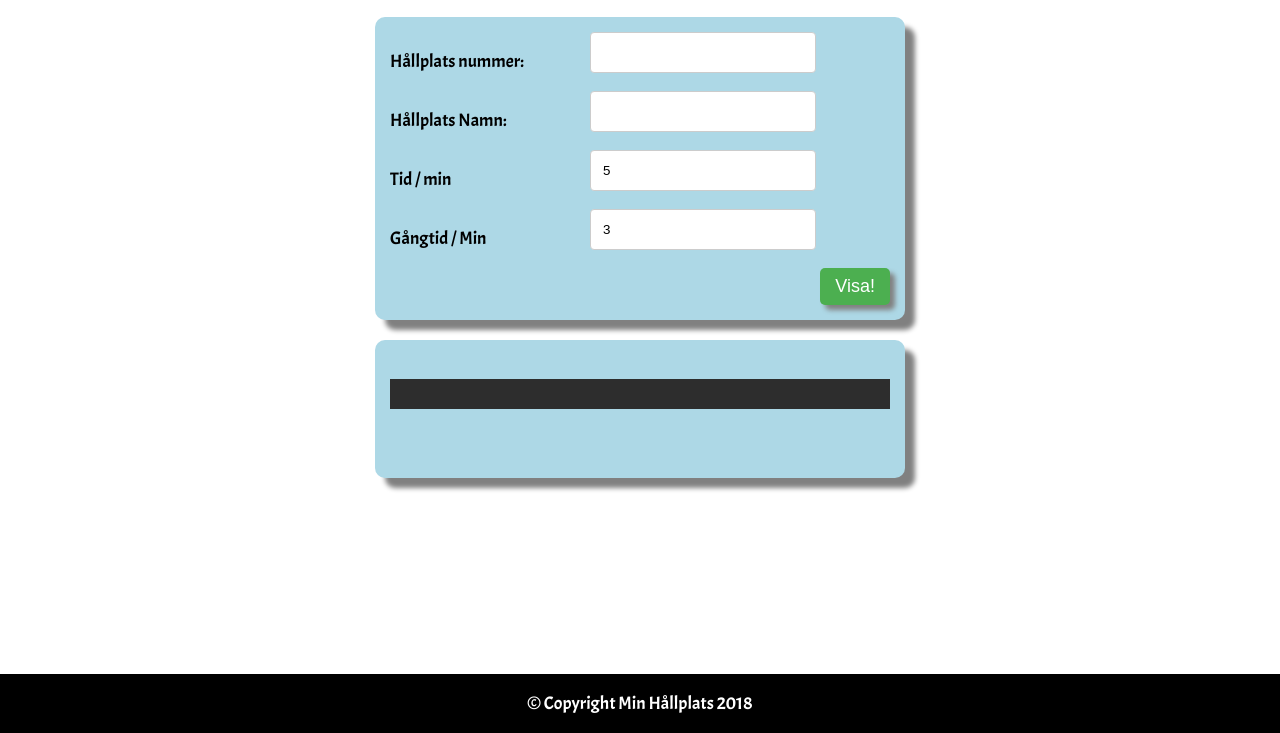
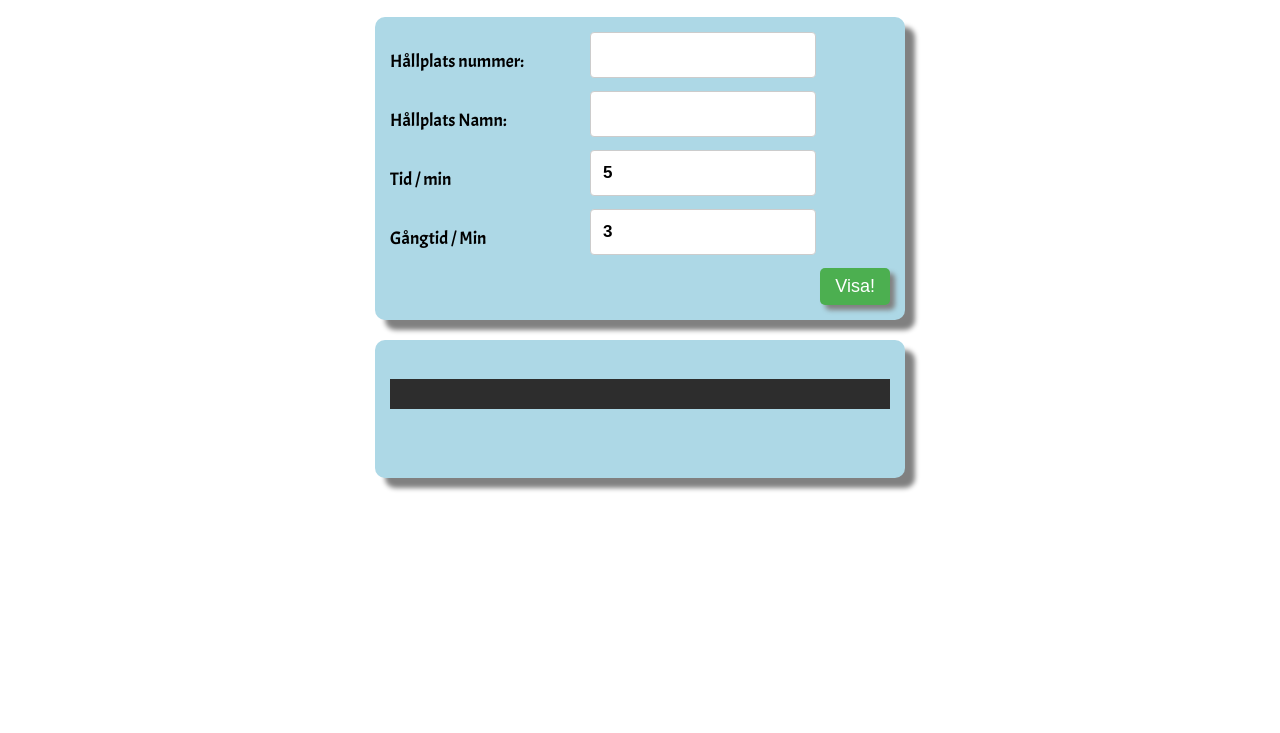
Before and after one commit to sultan012/Min_Hallplats, a plain HTML site: page index.html in a window 1280 px wide. Shown: the part 67-800 px from the top of the page. Drawn offline with Linux system fonts and the light colour scheme.

Commit message:
clean code , add comments

```diff
--- a/index.html
+++ b/index.html
@@ -255,7 +255,7 @@
 
   </script>
 
-<div class="footer">
+<!-- <div class="footer">
     <p> &#169 Copyright Min Hållplats 2018</p>
-</div>
+</div> -->
 </body>
--- a/style.css
+++ b/style.css
@@ -1,10 +1,3 @@
-body {
-   /* background-image: url("sl_logo.png");
-    background-repeat: no-repeat;
-    background-position: right center;
-    margin-right: 200px;*/
-}
-
 
 .container {
     box-shadow: 10px 10px 5px grey;
@@ -71,7 +64,8 @@ input[type=number], input[type=text], textarea {
     border: 1px solid #ccc;
     border-radius: 4px;
     resize: vertical;
-    text-align: ;
+    font-weight: bold;
+    font-size: 17px;
 }
 p {
     font-family: 'Acme', sans-serif;
@@ -83,7 +77,6 @@ p {
 .col-40 {
     float: left;
     width: 40%;
-
 }
 
 
@@ -144,11 +137,13 @@ button:active {
 .destinationName {
     color:blue ;
 }
+/*Display time */
 .time{
     font-size: large;
     text-shadow: 1px 1px 2px black, 0 0 25px blue, 0 0 30px darkblue;
 }
 
+/* for t-bana background*/
 .green{
     background-color: green;
 }
```
